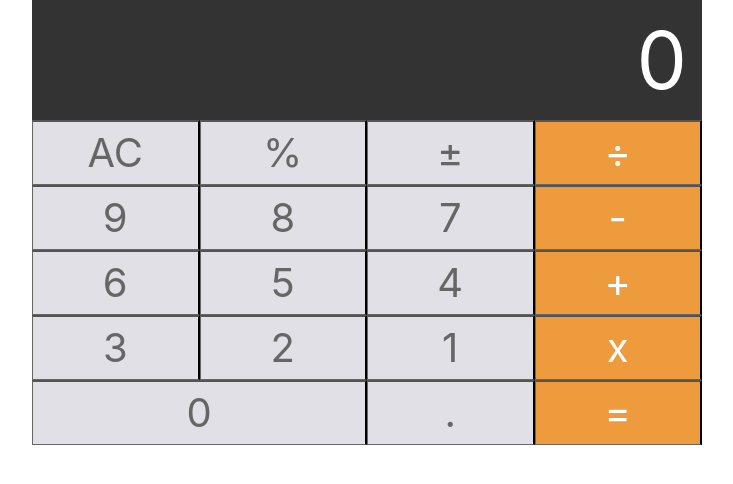
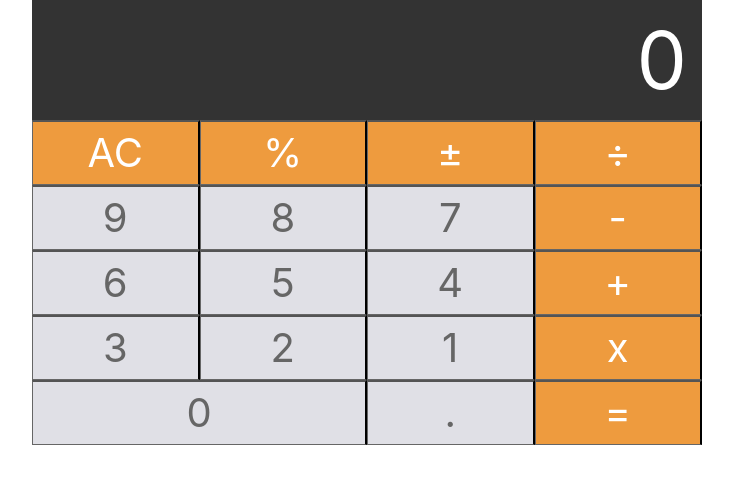
Before and after one commit to VictoriaBuchanan27/Calculator, a React (Create React App) app: page / in a window 1280 px wide. Shown: the top 484 px of the page, without its empty margins (209-942 px from the left). Built offline with nearby package versions, Linux system fonts and the light colour scheme.

Commit message:
Added more functionnaities to the App

```diff
--- a/src/App.js
+++ b/src/App.js
@@ -27,11 +27,15 @@ class App extends Component {
 
   operations = (currentVal, prevVal, operand) => {
 
+    if (currentVal === null) currentVal ='0';
+    if (prevVal === null) prevVal = '0';
+    console.log( 'currntVal, preval and Operand',currentVal, prevVal, operand)
     if (operand === '+') return parseFloat(currentVal) + parseFloat(prevVal);
     else if (operand === '-') return parseFloat(prevVal) - parseFloat(currentVal);
     else if (operand === 'x') return parseFloat(currentVal) * parseFloat(prevVal);
     else if (operand === '÷') return parseFloat(prevVal) / parseFloat(currentVal);
   }
+
 
   inputNumbers = (props) => {
 
@@ -54,21 +58,25 @@ class App extends Component {
       })
     }
   }
-
   handleOperators = (props) => {
 
     const operand = props.target.value;
     const { displayValue, waitingForNewValue, operation, previousValue } = this.state;
-    const clear = props.target.innerHTML;
-  console.log(typeof(clear))
+
+
     if (operand === '=') {
       const result = this.operations(displayValue, previousValue, operation)
 
       this.setState({
         displayValue: result,
-        waitingForNewValue: false
+        previousValue: null,
+        waitingForNewValue: true,
+        operation: null,
+      }, () => {
+        console.log('state in Equal', this.state)
       })
     }
+
     else if (operand === '%') {
       this.setState({
         displayValue: parseFloat(displayValue) / 100,
@@ -76,13 +84,13 @@ class App extends Component {
       })
     }
 
-    else if (operand === 'AC') {
-      if (clear === 'AC'){
+    else if (operand === 'C' || operand === 'AC') {
+      if (operand === 'C') {
         this.clearDisplay()
-      }else{
-        this.setState({previousValue: null})
       }
-
+      else {
+        this.clearAll()
+      }
     }
 
     else if (operand === '±') {
@@ -93,15 +101,32 @@ class App extends Component {
     }
 
     else {
-      console.log(this.state.operation)
+
+      if (previousValue === null) {
           this.setState({
-    //  displayValue: operand, //console.log (+)
             operation: operand,
             waitingForNewValue : true,
             previousValue: displayValue
+          }, () => {
+            console.log('Prev Val is NULL:',this.state)
           })
         }
+      else {
+        const result = this.operations(displayValue, previousValue, operation)
+        this.setState({
+          displayValue: result,
+          previousValue: result,
+          operation: operand,
+          waitingForNewValue: true
+
+        }, () => {
+          console.log('Prev Is NOT NULL: ', this.state)
+        })
       }
+
+  }
+}
+
 
   render () {
     return (
@@ -111,7 +136,7 @@ class App extends Component {
           <div className="row">
 
            <Inputview handleValue={this.state.displayValue} / >
-           <Operators handleDoubleClick={this.handleOperators} handleClick={this.handleOperators} / >
+           <Operators handleClick={this.handleOperators} stateOfWaitin={this.state.waitingForNewValue}/ >
            <Numbers handleClick={this.inputNumbers} />
            <OperatorsCol handleClick={this.handleOperators} />
 
--- a/src/components/operators.js
+++ b/src/components/operators.js
@@ -1,15 +1,23 @@
 import React from "react";
 
+const IfWaiting = (props) => {
 
+    if (!props.stateOfWaitin) {
+        return <button className="button col-3 orange" value='AC' onClick={props.handleClick}>AC</button>
+    }
+    else {
+        return  <button className="button col-3 orange" value='C' onClick={props.handleClick}>C</button>
+    }
+}
 
 const Operators =(props)=>{
 
     return(
         <>
-            <button className="button col-3 " value='AC' alt='C' onDoubleClick={props.handleClick} onClick={props.handleClick} >AC</button>
-            <button className="button col-3 " value='%' onClick={props.handleClick} > % </button>
-            <button className="button col-3 " value="±" onClick={props.handleClick} > ± </button>
-            <button className="button col-3 orange " value='÷' onClick={props.handleClick} > ÷ </button>
+            { IfWaiting(props) }
+            <button className="button col-3 orange" value='%' onClick={props.handleClick} > % </button>
+            <button className="button col-3 orange" value="±" onClick={props.handleClick} > ± </button>
+            <button className="button col-3 orange" value='÷' onClick={props.handleClick} > ÷ </button>
 
         </>
     );
```
Also changed, not shown: 1 other file (tests, documents, lock files or other folders). Lines whose indentation alone changed are shown as unchanged.
